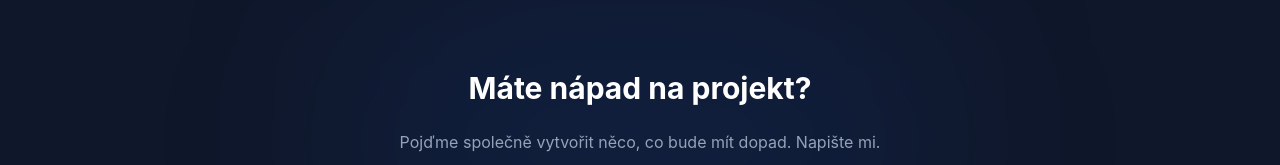
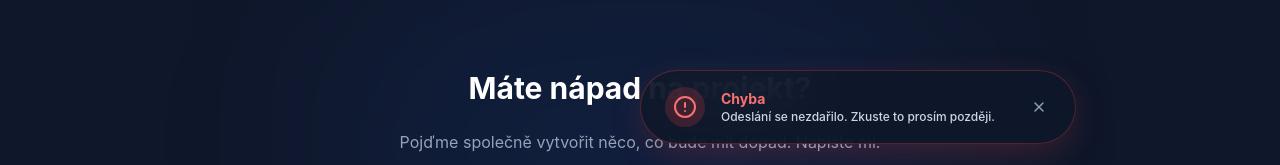
Before and after one commit to FireFOXXCZ/portfolio-web, a React (Vite) app: page / in a window 1280 px wide. Both pictures are taken after typing "Sample", "name@example.com", "Sample" into the empty fields and a click on the button "Odeslat zprávu". Shown: the part 4445-4610 px from the top of the page. Built offline with nearby package versions, Linux system fonts and the light colour scheme; no server answers; the database is empty.

Commit message:
Kontakty notifikace

```diff
--- a/src/components/Contact.jsx
+++ b/src/components/Contact.jsx
@@ -1,30 +1,35 @@
 import { useState, useEffect } from 'react'
 import { supabase } from '../supabase'
-import { Send, CheckCircle2, Loader2, Mail, MapPin, Briefcase } from 'lucide-react'
-import { useLocation } from 'react-router-dom' // Pro čtení URL parametrů
+import { Send, CheckCircle2, Loader2, Mail, MapPin, Briefcase, AlertCircle, X } from 'lucide-react'
+import { useLocation } from 'react-router-dom'
+import { motion, AnimatePresence } from 'framer-motion'
 
 export default function Contact() {
   const [formData, setFormData] = useState({ name: '', email: '', message: '', serviceId: '' })
-  const [services, setServices] = useState([]) // Seznam služeb z DB
-  const [status, setStatus] = useState('idle') // idle | loading | success | error
+  const [services, setServices] = useState([])
+  const [status, setStatus] = useState('idle')
+
+  // --- NOTIFIKACE (TOAST) ---
+  const [toast, setToast] = useState({ show: false, message: '', type: 'success' })
 
   const location = useLocation()
 
-  // 1. Načtení služeb z databáze a kontrola URL
+  // Helper pro zobrazení notifikace
+  const showToast = (message, type = 'success') => {
+    setToast({ show: true, message, type })
+    setTimeout(() => {
+        setToast(prev => ({ ...prev, show: false }))
+    }, 4000)
+  }
+
   useEffect(() => {
     async function fetchServices() {
-        // Načteme služby (potřebujeme ID a název)
         const { data } = await supabase.from('products').select('id, name')
         if (data) {
             setServices(data)
-
-            // Zkontrolujeme URL, jestli jsme nepřišli z tlačítka "Mám zájem"
-            // Hledáme parametr ?service=ID
             const params = new URLSearchParams(location.search)
             const preselectedId = params.get('service')
-
             if (preselectedId) {
-                // Pokud ID existuje v URL, nastavíme ho do formuláře
                 setFormData(prev => ({ ...prev, serviceId: preselectedId }))
             }
         }
@@ -36,13 +41,12 @@ export default function Contact() {
     e.preventDefault()
     setStatus('loading')
 
-    // Data pro odeslání
     const messageData = {
       name: formData.name,
       email: formData.email,
       message: formData.message,
-      service_id: formData.serviceId || null, // Uložíme ID vybrané služby (nebo null)
-      folder_id: 1, // Inbox (natvrdo ID 1, ujisti se, že složka s ID 1 existuje v tabulce 'folders')
+      service_id: formData.serviceId || null,
+      folder_id: 1,
       is_read: false
     }
 
@@ -52,14 +56,13 @@ export default function Contact() {
 
     if (error) {
       console.error('Chyba při odesílání:', error)
-      alert('Chyba: ' + error.message)
+      showToast('Odeslání se nezdařilo. Zkuste to prosím později.', 'error') // TOAST ERROR
       setStatus('error')
     } else {
       setStatus('success')
-      // Vyčistíme formulář
+      showToast('Zpráva úspěšně odeslána! Ozvu se vám co nejdříve.', 'success') // TOAST SUCCESS
+
       setFormData({ name: '', email: '', message: '', serviceId: '' })
-
-      // Reset tlačítka po 3 sekundách
       setTimeout(() => setStatus('idle'), 3000)
     }
   }
@@ -67,7 +70,6 @@ export default function Contact() {
   return (
     <section id="kontakt" className="py-20 px-6 relative overflow-hidden">
 
-      {/* Dekorace na pozadí */}
       <div className="absolute top-1/2 left-1/2 -translate-x-1/2 -translate-y-1/2 w-[600px] h-[600px] bg-blue-600/10 rounded-full blur-[100px] -z-10"></div>
 
       <div className="max-w-4xl mx-auto">
@@ -80,7 +82,6 @@ export default function Contact() {
 
         <div className="grid grid-cols-1 md:grid-cols-2 gap-12 items-start">
 
-          {/* Levá strana: Info */}
           <div className="space-y-8">
             <div className="bg-[#1e293b]/30 p-6 rounded-2xl border border-white/5 backdrop-blur-sm">
               <h3 className="text-xl font-bold text-white mb-2">Kontaktní údaje</h3>
@@ -99,10 +100,8 @@ export default function Contact() {
             </div>
           </div>
 
-          {/* Pravá strana: Formulář */}
           <form onSubmit={handleSubmit} className="space-y-4 bg-[#1e293b]/30 p-8 rounded-3xl border border-white/5 backdrop-blur-md shadow-2xl">
 
-            {/* Výběr služby (NOVÉ) */}
             <div>
               <label className="block text-xs font-bold text-slate-500 uppercase mb-2 pl-1">Služba (Nepovinné)</label>
               <div className="relative">
@@ -119,7 +118,6 @@ export default function Contact() {
                         </option>
                     ))}
                   </select>
-                  {/* Šipka dolů pro select */}
                   <div className="absolute right-4 top-4 pointer-events-none text-slate-500">
                     <svg className="w-4 h-4 fill-current" viewBox="0 0 20 20"><path d="M5.293 7.293a1 1 0 011.414 0L10 10.586l3.293-3.293a1 1 0 111.414 1.414l-4 4a1 1 0 01-1.414 0l-4-4a1 1 0 010-1.414z"/></svg>
                   </div>
@@ -176,9 +174,40 @@ export default function Contact() {
               {status === 'loading' ? 'Odesílám...' : (status === 'success' ? 'Odesláno!' : 'Odeslat zprávu')}
             </button>
           </form>
-
         </div>
       </div>
+
+      {/* --- NOTIFIKACE (TOAST) --- */}
+      <AnimatePresence>
+        {toast.show && (
+            <motion.div
+                initial={{ opacity: 0, y: 50, scale: 0.9 }}
+                animate={{ opacity: 1, y: 0, scale: 1 }}
+                exit={{ opacity: 0, y: 20, scale: 0.9 }}
+                className="fixed bottom-6 left-1/2 -translate-x-1/2 z-50 flex items-center gap-4 px-6 py-4 rounded-full shadow-2xl backdrop-blur-xl border border-white/10 bg-[#0f172a]/90"
+                style={{
+                    boxShadow: toast.type === 'success' ? '0 10px 40px -10px rgba(34, 197, 94, 0.3)' : '0 10px 40px -10px rgba(239, 68, 68, 0.3)',
+                    borderColor: toast.type === 'success' ? 'rgba(34, 197, 94, 0.3)' : 'rgba(239, 68, 68, 0.3)'
+                }}
+            >
+                <div className={`p-2 rounded-full ${toast.type === 'success' ? 'bg-green-500/20 text-green-400' : 'bg-red-500/20 text-red-400'}`}>
+                    {toast.type === 'success' ? <CheckCircle2 className="w-6 h-6"/> : <AlertCircle className="w-6 h-6"/>}
+                </div>
+
+                <div className="pr-4">
+                    <h4 className={`font-bold text-sm ${toast.type === 'success' ? 'text-green-400' : 'text-red-400'}`}>
+                        {toast.type === 'success' ? 'Odesláno' : 'Chyba'}
+                    </h4>
+                    <p className="text-slate-300 text-xs font-medium">{toast.message}</p>
+                </div>
+
+                <button onClick={() => setToast({ ...toast, show: false })} className="p-1 hover:bg-white/10 rounded-full transition text-slate-400 hover:text-white">
+                    <X className="w-4 h-4" />
+                </button>
+            </motion.div>
+        )}
+      </AnimatePresence>
+
     </section>
   )
 }
```
